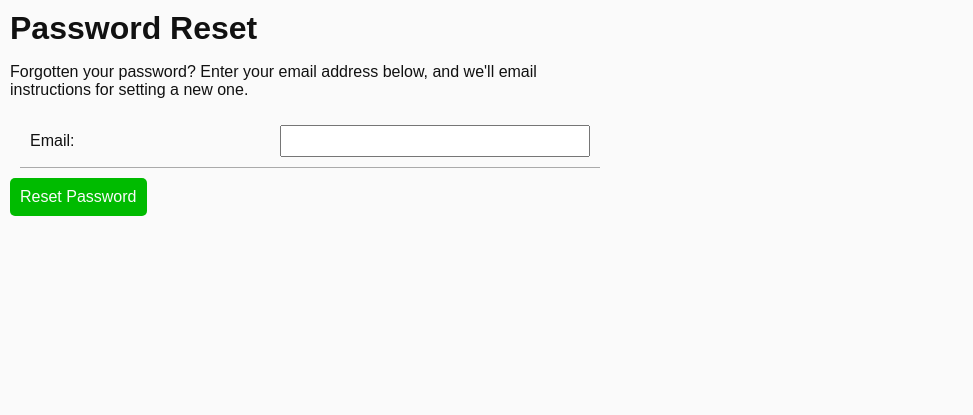
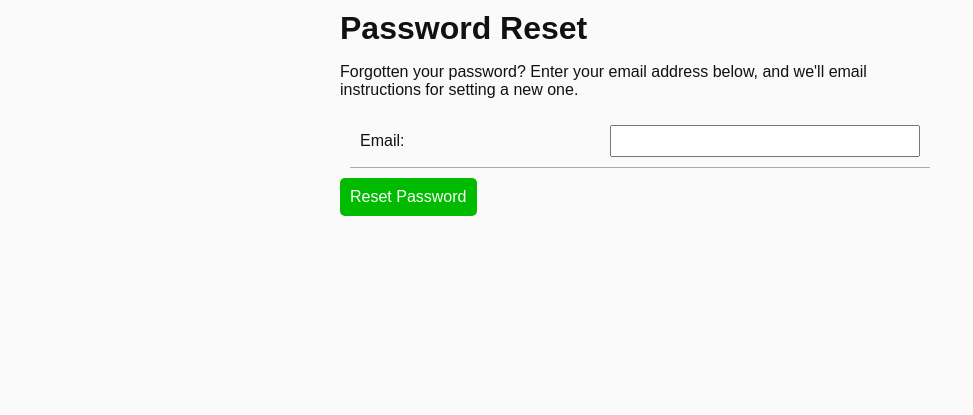
Before and after one commit to Owen-Dechow/herdgen, a Django app: page /auth/password_reset/ in a window 1280 px wide. Shown: the part 48-463 px from the top of the page, without its empty margins (0-973 px from the left). Run offline with Django 5.2, Linux system fonts and the light colour scheme.

Commit message:
Update password_reset_form

```diff
--- a/base/templates/registration/password_reset_form.html
+++ b/base/templates/registration/password_reset_form.html
@@ -7,7 +7,7 @@
 
 {% block main %}
 
-<form method="POST" class="std-form margin-auto>
+<form method="POST" class="std-form margin-auto">
     {% csrf_token %}
     <h1>Password Reset</h1>
     <p>
```
